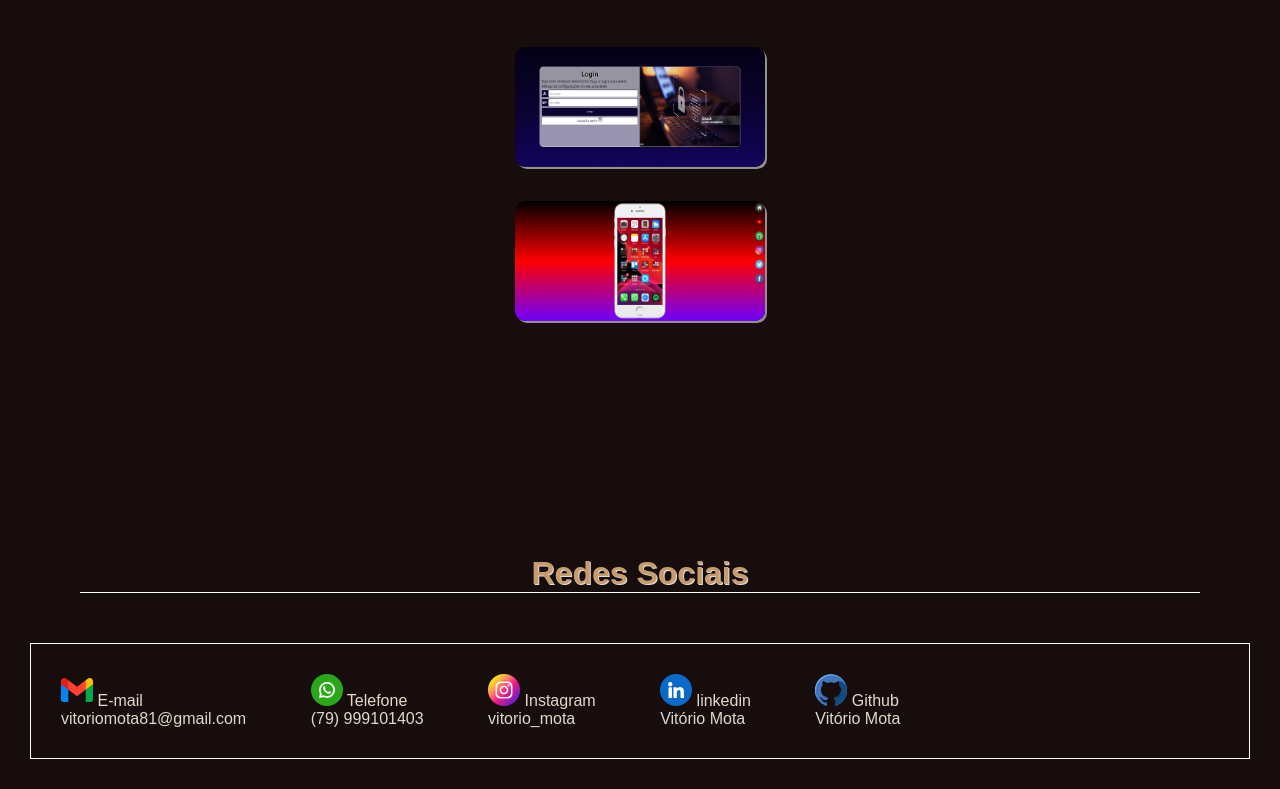
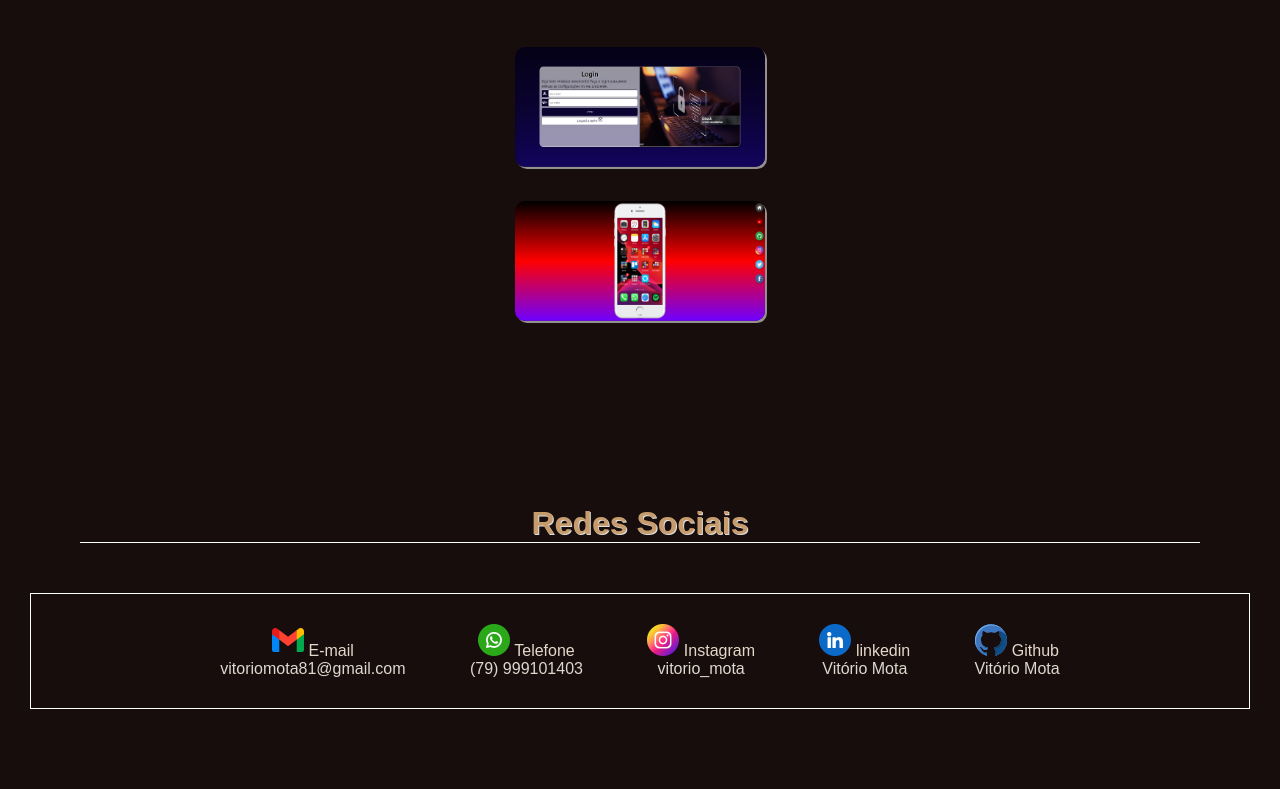
Before and after one commit to vitorio81/meu-site, a plain HTML site: page index.html in a window 1280 px wide. Shown: the part 1091-1880 px from the top of the page. After the commit the page ends 1830 px from the top, so only its background shows below. Drawn offline with nearby package versions, Linux system fonts and the light colour scheme.

Commit message:
centralizando

```diff
--- a/style.css
+++ b/style.css
@@ -65,7 +65,6 @@ menu#itens > ul > p#lista {
     font-size: 2.3em;
     margin-top: 30px;
     margin-bottom: 50px;
-    margin-left: 25px;
     width: 400px;
     color: rgb(198, 156, 109);
 }
@@ -242,7 +241,7 @@ main > section.animacao > div.logos > div > a > img:hover{
 main > section#redes {
     position: relative;
     margin: 30px;
-    margin-top: 200px;
+    margin-top: 150px;
 }
 
 main > section.animacao > h1{
@@ -260,6 +259,7 @@ main > section#redes > div#iredes {
 }
 
 main > section#redes > div#iredes > ul {
+    text-align: center;
     list-style-type: none;
 
 
```
